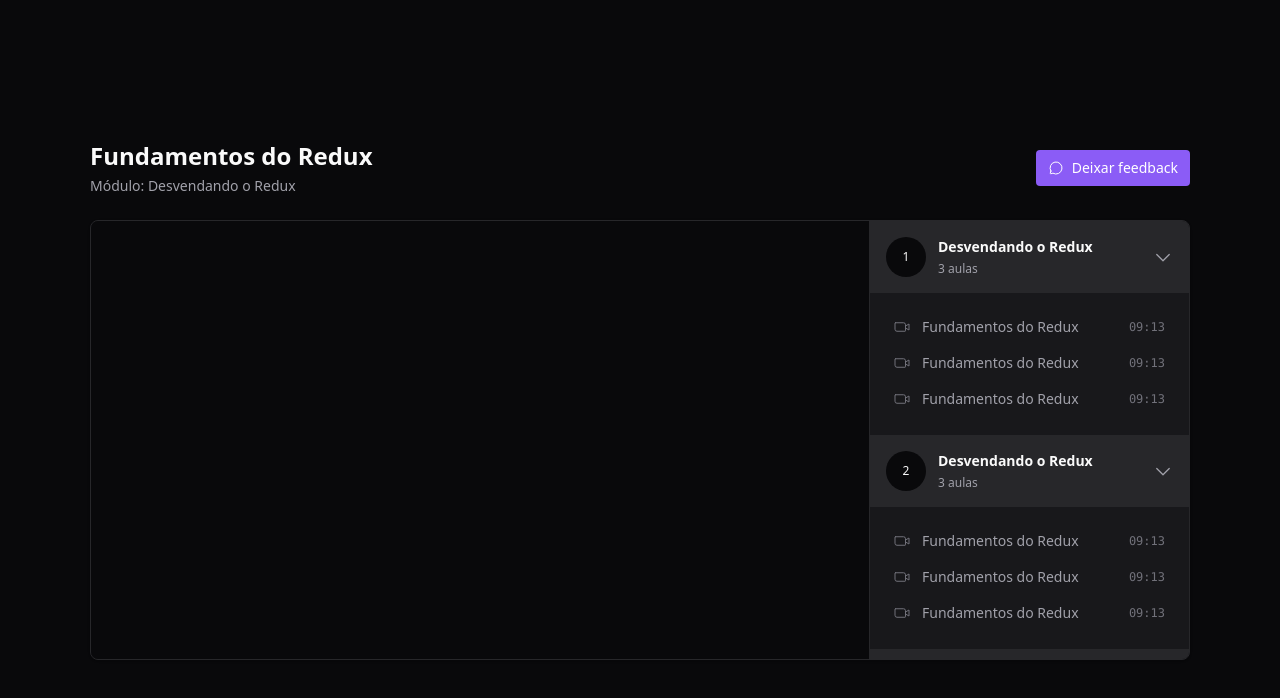
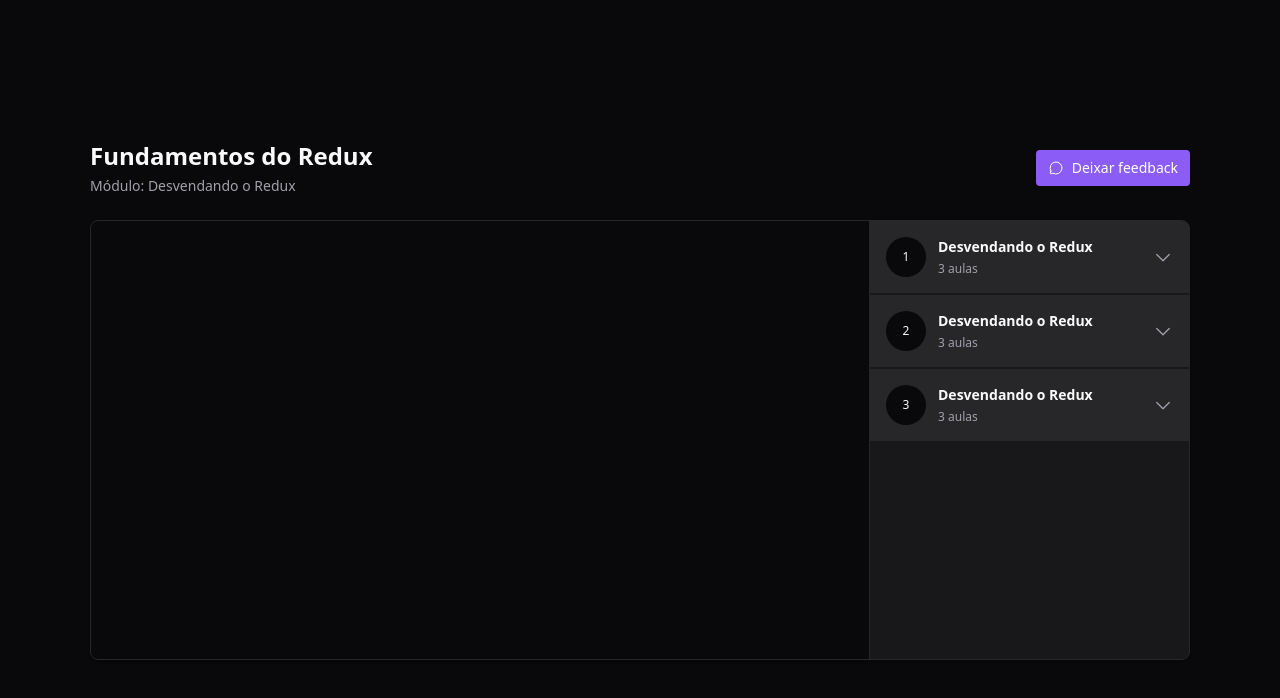
Before and after one commit to erik-ferreira/07-redux-zustand, a React (Vite) app: page / in a window 1280 px wide. Shown: the top 698 px of the page. Built offline with nearby package versions, Linux system fonts and the light colour scheme.

Commit message:
feat: add radix collapsible in modules

```diff
--- a/package.json
+++ b/package.json
@@ -10,6 +10,7 @@
     "preview": "vite preview"
   },
   "dependencies": {
+    "@radix-ui/react-collapsible": "^1.0.3",
     "@reduxjs/toolkit": "^1.9.5",
     "phosphor-react": "^1.4.1",
     "react": "^18.2.0",
--- a/src/components/Module.tsx
+++ b/src/components/Module.tsx
@@ -1,4 +1,6 @@
 import { CaretDown } from "phosphor-react"
+import * as Collapsible from "@radix-ui/react-collapsible"
+
 import { Lesson } from "./Lesson"
 
 interface ModuleProps {
@@ -9,8 +11,8 @@
 
 export function Module({ moduleIndex, title, amountOfLessons }: ModuleProps) {
   return (
-    <div>
-      <button className="flex w-full items-center gap-3 bg-zinc-800 p-4">
+    <Collapsible.Root className="group">
+      <Collapsible.Trigger className="flex w-full items-center gap-3 bg-zinc-800 p-4">
         <div className="flex w-10 h-10 rounded-full items-center justify-center bg-zinc-950 text-xs">
           {moduleIndex}
         </div>
@@ -20,14 +22,16 @@
           <span className="text-xs text-zinc-400">{amountOfLessons} aulas</span>
         </div>
 
-        <CaretDown className="w-5 h-5 ml-auto text-zinc-400" />
-      </button>
+        <CaretDown className="w-5 h-5 ml-auto text-zinc-400 group-data-[state=open]:rotate-180 transition-transform" />
+      </Collapsible.Trigger>
 
-      <nav className="relative flex flex-col gap-4 p-6">
-        <Lesson title="Fundamentos do Redux" duration="09:13" />
-        <Lesson title="Fundamentos do Redux" duration="09:13" />
-        <Lesson title="Fundamentos do Redux" duration="09:13" />
-      </nav>
-    </div>
+      <Collapsible.Content>
+        <nav className="relative flex flex-col gap-4 p-6">
+          <Lesson title="Fundamentos do Redux" duration="09:13" />
+          <Lesson title="Fundamentos do Redux" duration="09:13" />
+          <Lesson title="Fundamentos do Redux" duration="09:13" />
+        </nav>
+      </Collapsible.Content>
+    </Collapsible.Root>
   )
 }
```
Also changed, not shown: 1 other file (tests, documents, lock files or other folders).
